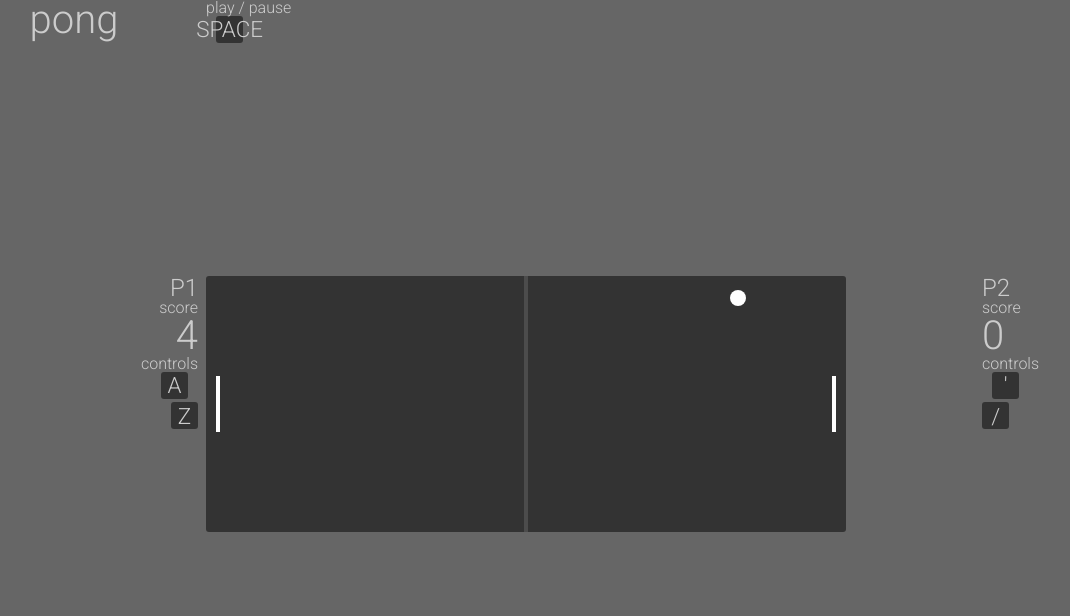
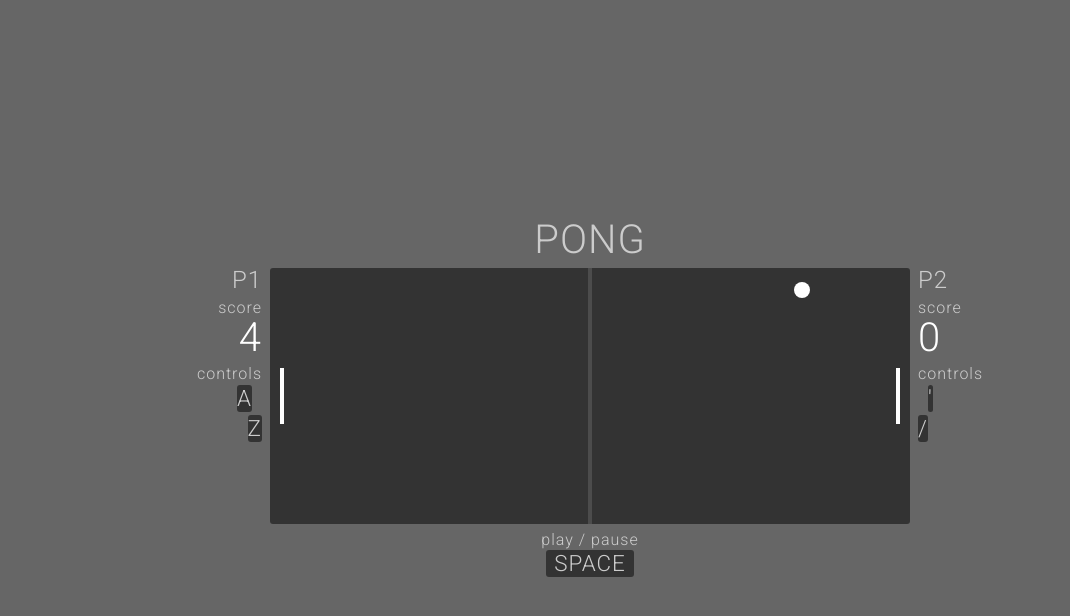
Before and after one commit to Lateworm/RED-dev-03-pong, a website built with webpack: page index.html in a window 1280 px wide. Shown: the whole page, without its empty margins (50-1120 px from the left). Built offline with nearby package versions, Linux system fonts and the light colour scheme.

Commit message:
Style pause and win notifications

```diff
--- a/src/styles/game.css
+++ b/src/styles/game.css
@@ -58,27 +58,51 @@ html {
 }
 
 body {
-  font-family: 'Roboto', sans-serif;
+	font-family: 'Roboto', sans-serif;
 	background-color: #666;
 	color: #ccc;
 	width: 100vw;
  	height: 100vh;
  	display: grid;
- 	grid-template-columns: 1fr 768px 1fr;
-	grid-template-rows: 1fr auto 256px 1fr;
+ 	grid-template-columns: 1fr auto 1fr;
+	grid-template-rows: 1fr auto 256px auto 1fr;
 	grid-gap: 8px 8px;
+	letter-spacing: 1px;
+}
+
+header {
+	grid-column: 2;
+	grid-row: 2;
+	display: flex;
+	flex-direction: column;
+	align-items: center;
+}
+
+footer {
+	grid-column: 2;
+	grid-row: 4;
+	display: flex;
+	flex-direction: column;
+	align-items: center;
 }
 
 h1 {
-	grid-column: 2;
- 	grid-row: 2;
-  font-size: 2.5rem;
-  text-align: center;
+	font-size: 2.5rem;
+	text-transform: uppercase;
 }
 
 h2 {
 	font-size: 1.5rem;
 	text-transform: uppercase;
+	margin-bottom: .5rem;
+}
+
+p {
+	margin-bottom: .1rem;
+}
+
+.highlight {
+	color: #99f;
 }
 
 .game {
@@ -113,6 +137,8 @@ h2 {
 
 .score {
 	font-size: 2.5rem;
+	margin-bottom: .5rem;
+	color: #fff;
 }
 
 .controls {
@@ -121,12 +147,20 @@ h2 {
 	display: flex;
 	justify-content: center;
 	align-items: center;
-	width: 1.7rem;
 	height: 1.7rem;
 	background-color: #333;
 	border-radius: 3px;
 }
 
+.key {
+	width: 1.7rem;
+
+}
+
+.space {
+	width: 5.5rem;
+}
+
 .controls:nth-child(even) {
 	margin: 0 10px 3px 10px;
 }
```
